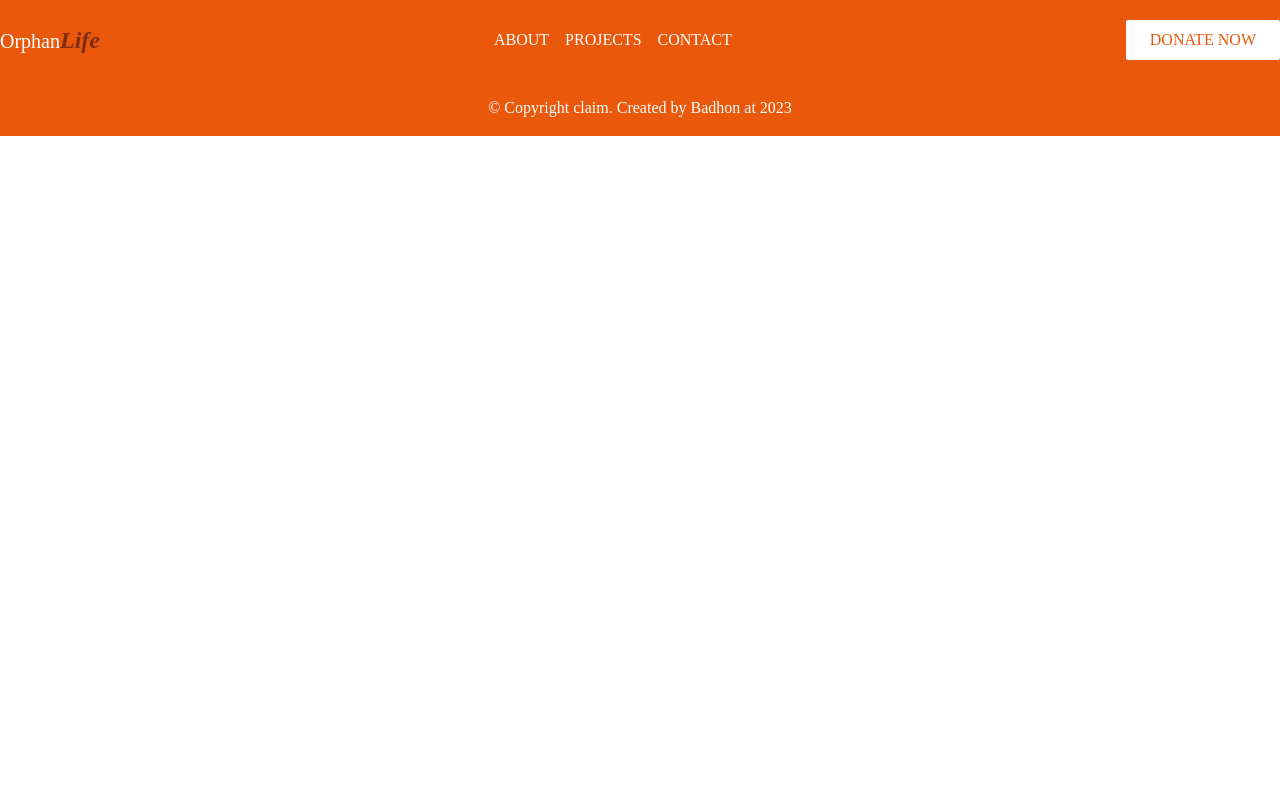
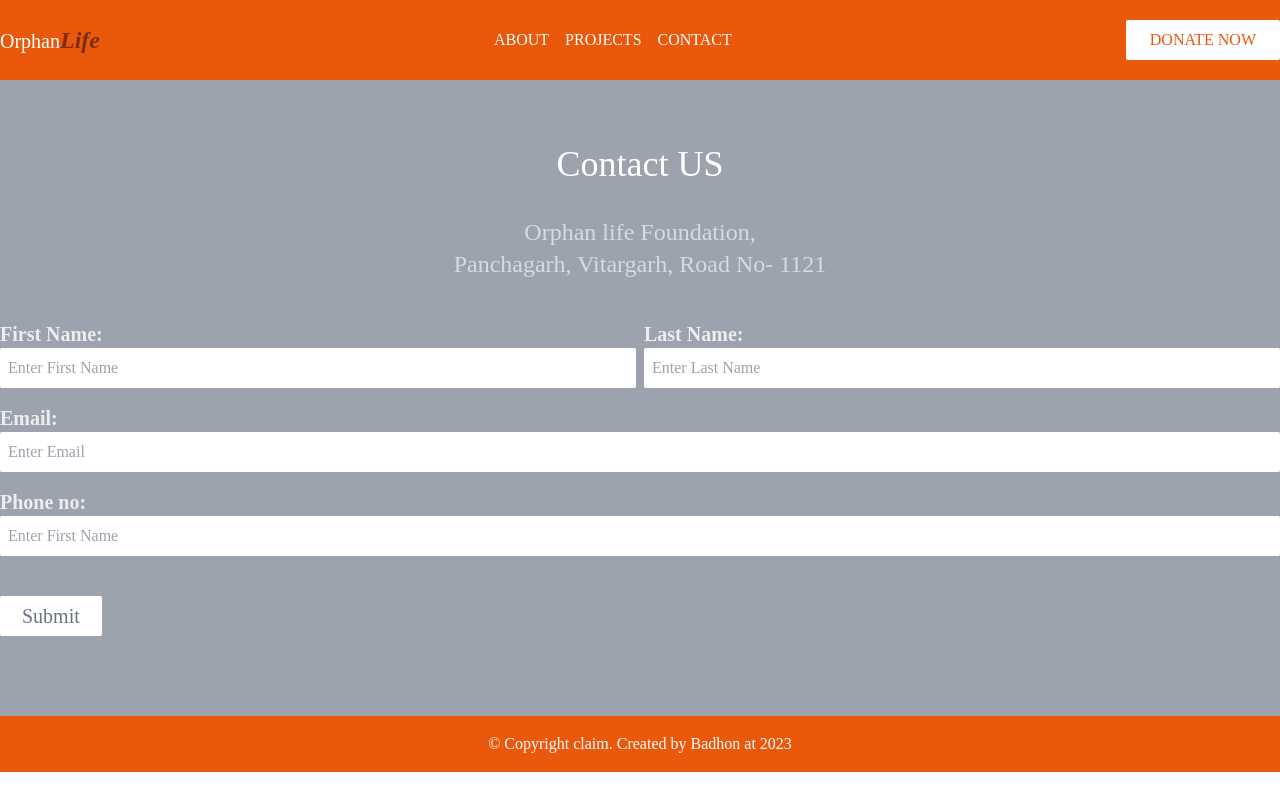
Before and after one commit to Badhon7821/orphanage_life, a React (Create React App) app: page /contact in a window 1280 px wide. Built offline with nearby package versions, Linux system fonts and the light colour scheme.

Commit message:
Contact section done

```diff
--- a/src/App.js
+++ b/src/App.js
@@ -3,6 +3,7 @@ import Home from "./components/Home";
 import Navbar from "./components/Navbar";
 import Footer from "./components/Footer";
 import About from "./components/About";
+import Contact from "./components/Contact";
 
 const App = () => {
   return (
@@ -11,6 +12,7 @@ const App = () => {
       <Routes>
         <Route path="/" element={<Home />} />
         <Route path="/about" element={<About />} />
+        <Route path="/contact" element={<Contact />} />
       </Routes>
       <Footer />
     </div>
--- a/src/components/Contact.js
+++ b/src/components/Contact.js
@@ -0,0 +1,81 @@
+const Contact = () => {
+  return (
+    <div className="bg-gray-400 pb-20">
+      <div className="container mx-auto ">
+        <div className="text-center">
+          <h1 className="pt-16 pb-8 text-4xl text-white ">Contact US</h1>
+          <h2 className="text-white/60 text-2xl pb-10">
+            Orphan life Foundation,
+            <br /> Panchagarh, Vitargarh, Road No- 1121
+          </h2>
+        </div>
+        <form className="w-full">
+          <div className="flex gap-2">
+            <div className="w-[50%] mb-4">
+              <label
+                className="text-xl text-white/80 font-semibold"
+                htmlFor="FirstName"
+              >
+                First Name:{" "}
+              </label>
+              <input
+                type="text"
+                className="w-[100%] py-2 px-2 rounded-sm"
+                placeholder="Enter First Name"
+              />
+            </div>
+            <div className="w-[50%]">
+              <label
+                className="text-xl text-white/80 font-semibold"
+                htmlFor="LastName"
+              >
+                Last Name:{" "}
+              </label>
+              <input
+                type="text"
+                className="w-[100%] py-2 px-2 rounded-sm"
+                placeholder="Enter Last Name"
+              />
+            </div>
+          </div>
+          <div className="mb-4">
+            <label
+              className="text-xl text-white/80 font-semibold"
+              htmlFor="Email"
+            >
+              {" "}
+              Email:{" "}
+            </label>
+            <input
+              type="email"
+              className="w-[100%] py-2 px-2 rounded-sm"
+              placeholder="Enter Email "
+            />
+          </div>
+          <div className="mb-4">
+            <label
+              className="text-xl text-white/80 font-semibold"
+              htmlFor="Phone"
+            >
+              Phone no:{" "}
+            </label>
+            <input
+              type="text"
+              className="w-full py-2 px-2 rounded-sm"
+              placeholder="Enter First Name"
+            />
+          </div>
+          <div className="mt-10">
+            <input
+              className="bg-white py-1 px-5 text-gray-500 text-xl rounded-sm duration-300 border-2 border-white  hover:border-2
+              hover:border-gray-500 hover:bg-gray-600 hover:text-white"
+              type="submit"
+            />
+          </div>
+        </form>
+      </div>
+    </div>
+  );
+};
+
+export default Contact;
--- a/src/components/Home.js
+++ b/src/components/Home.js
@@ -1,4 +1,5 @@
 import About from "./About";
+import Contact from "./Contact";
 import Hero from "./Hero";
 import Navbar from "./Navbar";
 
@@ -7,6 +8,7 @@ const Home = () => {
     <div>
       <Hero />
       <About />
+      <Contact />
     </div>
   );
 };
```
